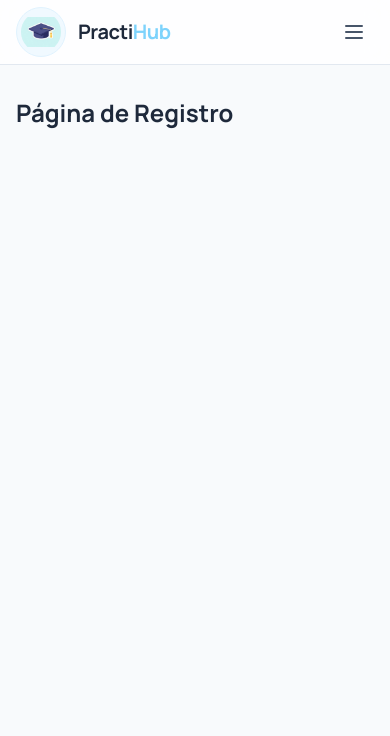
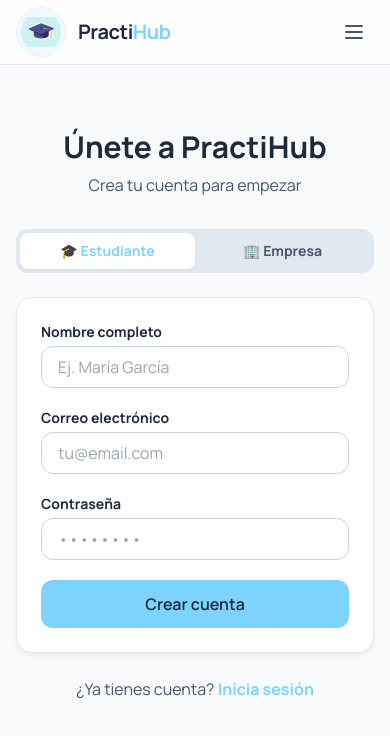
Before and after one commit to miriamsanc/PractiHub-Front, a React (Vite) app: page /register in a window 390 px wide. Shown: the top 736 px of the page. Built offline with nearby package versions, Linux system fonts and the light colour scheme.

Commit message:
feat: create responsive login and register forms with role toggle

```diff
--- a/src/App.jsx
+++ b/src/App.jsx
@@ -1,18 +1,19 @@
 import { BrowserRouter as Router, Routes, Route } from 'react-router-dom';
 import Layout from './components/Layout';
 import Home from './pages/Home';
+import Login from './pages/Login';
+import Register from './pages/Register';
 
 function App() {
   return (
     <Router>
       <Routes>
         <Route element={<Layout />}>
-          {/* Ruta principal que carga la nueva página Home */}
           <Route path="/" element={<Home />} />
+          <Route path="/login" element={<Login />} />
+          <Route path="/register" element={<Register />} />
 
-          {/* Futuras páginas */}
-          <Route path="/login" element={<h2 className="text-2xl font-bold">Página de Login</h2>} />
-          <Route path="/register" element={<h2 className="text-2xl font-bold">Página de Registro</h2>} />
+          {/* Futura página */}
           <Route path="/dashboard" element={<h2 className="text-2xl font-bold">Panel Principal</h2>} />
         </Route>
       </Routes>
--- /dev/null
+++ b/src/pages/Login.jsx
@@ -0,0 +1,57 @@
+import { Link } from 'react-router-dom';
+import Card from '../components/Card';
+import Button from '../components/Button';
+
+export default function Login() {
+  return (
+    <div className="max-w-md mx-auto mt-8 md:mt-12">
+      <div className="text-center mb-8">
+        <h2 className="text-3xl font-bold text-text-primary">Bienvenido de nuevo</h2>
+        <p className="text-text-secondary mt-2">Inicia sesión en tu cuenta de PractiHub</p>
+      </div>
+
+      <Card>
+        <form className="space-y-5">
+          <div>
+            <label className="block text-sm font-bold text-text-primary mb-1">Correo electrónico</label>
+            <input
+              type="email"
+              placeholder="tu@email.com"
+              className="w-full px-4 py-2 rounded-xl border border-border-input focus:outline-none focus:border-sky-primary focus:ring-1 focus:ring-sky-primary bg-surface text-text-primary transition-colors"
+            />
+          </div>
+
+          <div>
+            <label className="block text-sm font-bold text-text-primary mb-1">Contraseña</label>
+            <input
+              type="password"
+              placeholder="••••••••"
+              className="w-full px-4 py-2 rounded-xl border border-border-input focus:outline-none focus:border-sky-primary focus:ring-1 focus:ring-sky-primary bg-surface text-text-primary transition-colors"
+            />
+          </div>
+
+          <div className="flex justify-between items-center text-sm">
+            <label className="flex items-center text-text-secondary cursor-pointer">
+              <input type="checkbox" className="mr-2 rounded border-border-input text-sky-primary focus:ring-sky-primary" />
+              Recordarme
+            </label>
+            <a href="#" className="text-sky-primary hover:text-sky-hover font-bold transition-colors">
+              ¿Olvidaste tu contraseña?
+            </a>
+          </div>
+
+          <Button variant="primary" className="w-full mt-2">
+            Iniciar sesión
+          </Button>
+        </form>
+      </Card>
+
+      <p className="text-center text-text-secondary mt-6">
+        ¿No tienes cuenta?{' '}
+        <Link to="/register" className="text-sky-primary hover:text-sky-hover font-bold transition-colors">
+          Regístrate aquí
+        </Link>
+      </p>
+    </div>
+  );
+}
--- /dev/null
+++ b/src/pages/Register.jsx
@@ -0,0 +1,97 @@
+import { useState } from 'react';
+import { Link } from 'react-router-dom';
+import Card from '../components/Card';
+import Button from '../components/Button';
+
+export default function Register() {
+  const [role, setRole] = useState('student'); // 'student' | 'company'
+
+  return (
+    <div className="max-w-md mx-auto mt-8 md:mt-12">
+      <div className="text-center mb-8">
+        <h2 className="text-3xl font-bold text-text-primary">Únete a PractiHub</h2>
+        <p className="text-text-secondary mt-2">Crea tu cuenta para empezar</p>
+      </div>
+
+      {/* Selector de Rol (Estudiante vs Empresa) */}
+      <div className="flex p-1 bg-border rounded-xl mb-6">
+        <button
+          type="button"
+          onClick={() => setRole('student')}
+          className={`flex-1 py-2 text-sm font-bold rounded-lg transition-all duration-200 ${
+            role === 'student'
+              ? 'bg-surface text-sky-primary shadow-sm'
+              : 'text-text-secondary hover:text-text-primary'
+          }`}
+        >
+          🎓 Estudiante
+        </button>
+        <button
+          type="button"
+          onClick={() => setRole('company')}
+          className={`flex-1 py-2 text-sm font-bold rounded-lg transition-all duration-200 ${
+            role === 'company'
+              ? 'bg-surface text-violet-primary shadow-sm'
+              : 'text-text-secondary hover:text-text-primary'
+          }`}
+        >
+          🏢 Empresa
+        </button>
+      </div>
+
+      <Card>
+        <form className="space-y-5">
+          <div>
+            <label className="block text-sm font-bold text-text-primary mb-1">
+              {role === 'student' ? 'Nombre completo' : 'Nombre de la empresa'}
+            </label>
+            <input
+              type="text"
+              placeholder={role === 'student' ? "Ej. María García" : "Ej. Tech Startup S.L."}
+              className={`w-full px-4 py-2 rounded-xl border border-border-input focus:outline-none focus:ring-1 bg-surface text-text-primary transition-colors ${
+                role === 'student' ? 'focus:border-sky-primary focus:ring-sky-primary' : 'focus:border-violet-primary focus:ring-violet-primary'
+              }`}
+            />
+          </div>
+
+          <div>
+            <label className="block text-sm font-bold text-text-primary mb-1">Correo electrónico</label>
+            <input
+              type="email"
+              placeholder="tu@email.com"
+              className={`w-full px-4 py-2 rounded-xl border border-border-input focus:outline-none focus:ring-1 bg-surface text-text-primary transition-colors ${
+                role === 'student' ? 'focus:border-sky-primary focus:ring-sky-primary' : 'focus:border-violet-primary focus:ring-violet-primary'
+              }`}
+            />
+          </div>
+
+          <div>
+            <label className="block text-sm font-bold text-text-primary mb-1">Contraseña</label>
+            <input
+              type="password"
+              placeholder="••••••••"
+              className={`w-full px-4 py-2 rounded-xl border border-border-input focus:outline-none focus:ring-1 bg-surface text-text-primary transition-colors ${
+                role === 'student' ? 'focus:border-sky-primary focus:ring-sky-primary' : 'focus:border-violet-primary focus:ring-violet-primary'
+              }`}
+            />
+          </div>
+
+          {/* El botón cambia de color según el rol seleccionado */}
+          <Button
+            variant={role === 'student' ? 'primary' : 'secondary'}
+            className="w-full mt-2"
+          >
+            Crear cuenta
+          </Button>
+        </form>
+      </Card>
+
+      <p className="text-center text-text-secondary mt-6">
+        ¿Ya tienes cuenta?{' '}
+        <Link to="/login" className="text-sky-primary hover:text-sky-hover font-bold transition-colors">
+          Inicia sesión
+        </Link>
+      </p>
+    </div>
+  );
+}
```
